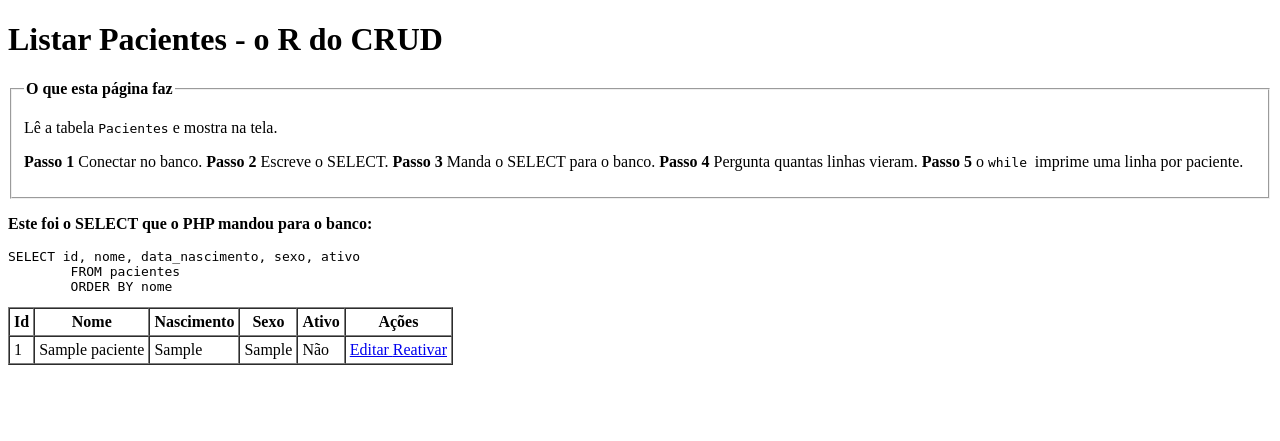
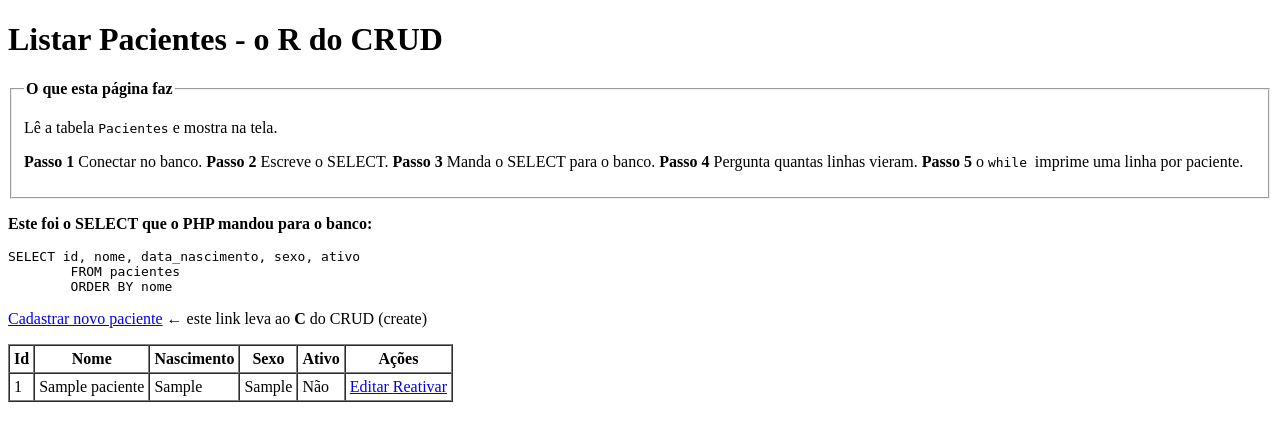
Before and after one commit to AlunoLucasGC/ProntuarioTDSOficial, a PHP site: page /paciente_listar2.php in a window 1280 px wide. Shown: the top 441 px of the page. Run offline with PHP 8.4, Linux system fonts and the light colour scheme; tables that the repository leaves empty or names only in its code hold one stand-in row (values such as "Sample post").

Commit message:
Update paciente_listar2.php

```diff
--- a/paciente_listar2.php
+++ b/paciente_listar2.php
@@ -77,10 +77,20 @@ $quantos = mysqli_num_rows($resultado);
         'reativado'  => 'Cadastro reativado',
         'campos'     => 'Faltou preencher nome, nascimento ou sexo',
         'nao_encontrado' => 'Esse paciente não existe no banco.'
-    )
+    );
 
+    if (isset($_GET['ok']) && isset($frases[$_GET['ok']])) {
+        echo '<p><b> Deu certo: </b> ' . $frases[$_GET['ok']] . '</p>';
+    }
+    if (isset($_GET['erro']) && isset($frases[$_GET['erro']])) {
+        echo '<p><b> Deu erro: </b> ' . $frases[$_GET['erro']] . '</p>';
+    }
 
     ?>
+    <p>
+        <a href="paciente_form2.php">Cadastrar novo paciente</a>
+        ← este link leva ao <b>C</b> do CRUD (create)
+    </p>
 
     <table border="1" cellpadding="4" cellspacing="0">
         <tr> <!--Significa Table Row, Linha da tabela -->
```
